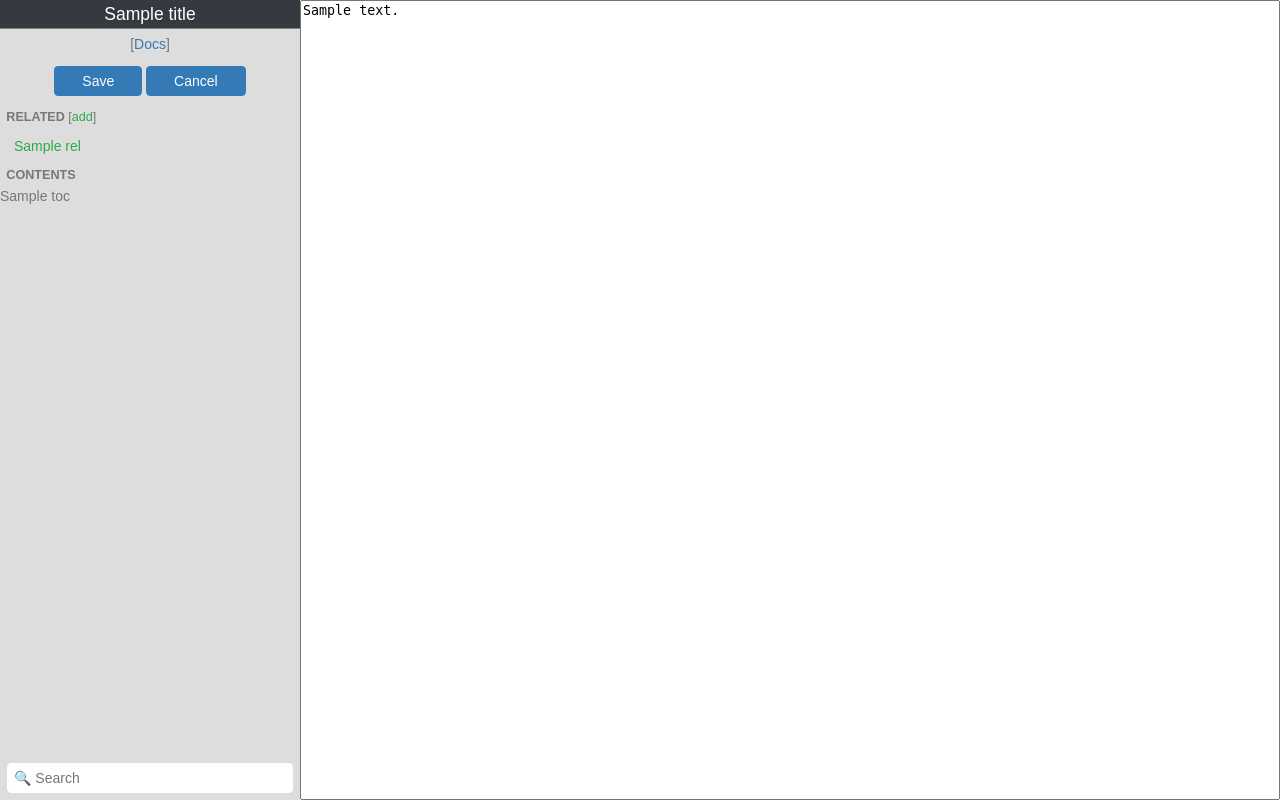
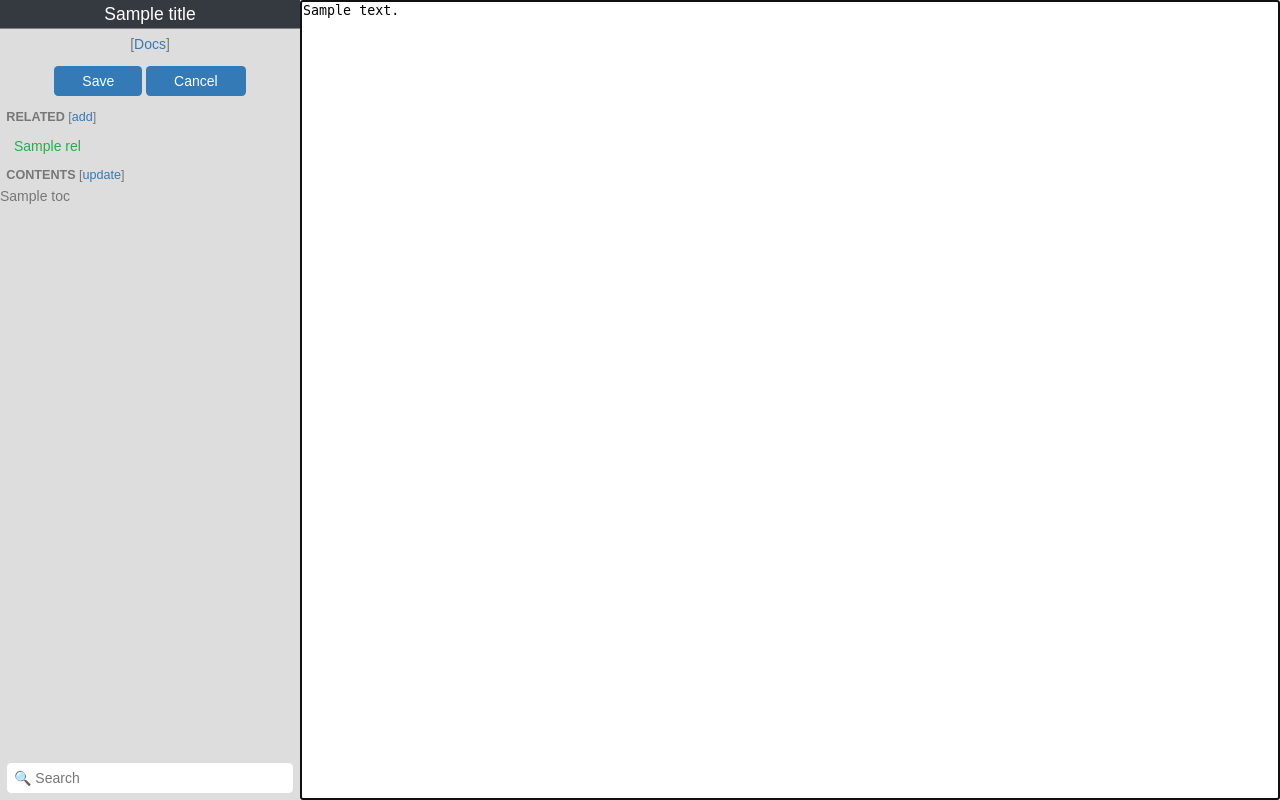
Before and after one commit to cu/silicon, a Flask app: template notes/templates/edit.html.j2 in a window 1280 px wide. Run offline with Flask 2, Linux system fonts and the light colour scheme; the template is opened without the code that fills it: most values are stand-ins (such as "Sample title", 1, 10 or a date in 2020); parts of the project's set-up code (start-up, migrations or seed data) failed here and were passed over.

Commit message:
implement update button on table of contents on edit page

```diff
--- a/notes/static/css/layout.css
+++ b/notes/static/css/layout.css
@@ -181,13 +181,13 @@
     margin-right: 1em;
 }
 
-.add-relation {
+.widget-title-span {
     text-transform: none;
     font-weight: normal;
 }
 
-#add-relation-btn {
-    color: var(--article-internal-link);
+.widget-title-btn {
+    color: var(--nav-page-links);
 }
 
 .related-page:hover .del-relation {
@@ -205,7 +205,7 @@
     color: var(--nav-alert-background);
 }
 
-#add-relation-btn:hover, .del-relation-btn:hover {
+.widget-title-btn:hover, .del-relation-btn:hover {
     text-decoration: underline;
     cursor: pointer;
 }
--- a/notes/static/js/widgets.js
+++ b/notes/static/js/widgets.js
@@ -18,36 +18,9 @@ function get_widget(target) {
 }
 
 /*
- * Set up delete button events.
+ * Set up relation add button event.
  */
-function del_btn_events() {
-    const del_btns = document.querySelectorAll(".del-relation-btn")
-    const widget = get_widget("#related-links");
-
-    del_btns.forEach(function(btn) {
-        const relative = btn.getAttribute("data-del-relative");
-        btn.addEventListener("click", (event) => {
-            const answer = window.confirm(`Delete this page's relationship to ${relative}?`);
-            if (answer === true) {
-                fetch(`${widget.url}/${relative}`, {
-                    method: "DELETE",
-                }).then(response => {
-                    return response.text();
-                }).then(html => {
-                    widget.element.innerHTML = html;
-                    del_btn_events();
-                })
-            }
-        });
-    });
-}
-
-
-/*
- * Set up all the page events.
- */
-window.addEventListener("load", function() {
-    // Add related page
+function relation_add_button() {
     document.querySelector("#add-relation-btn")
         .addEventListener("click", (event) => {
             const relative = window.prompt("Related page title");
@@ -69,16 +42,95 @@ window.addEventListener("load", function() {
                 if (response.ok) {
                     return response.text();
                 }
-                throw new Error(`Error fetching ${response.url}, got ${response.status}`)
+                throw new Error(`Error fetching ${response.url}, got ${response.status}`);
             })
             .then(html => {
                 widget.element.innerHTML = html;
-                del_btn_events();
+                relation_delete_buttons();
             })
             .catch(err => {
                 console.error(err);
             });
         });
+}
 
-    del_btn_events();
+/*
+ * Set up relation delete button events.
+ */
+function relation_delete_buttons() {
+    const del_btns = document.querySelectorAll(".del-relation-btn")
+    const widget = get_widget("#related-links");
+
+    del_btns.forEach(function(btn) {
+        const relative = btn.getAttribute("data-del-relative");
+        btn.addEventListener("click", (event) => {
+            const answer = window.confirm(`Delete this page's relationship to ${relative}?`);
+            if (answer === true) {
+                fetch(`${widget.url}/${relative}`, {
+                    method: "DELETE",
+                }).then(response => {
+                    return response.text();
+                }).then(html => {
+                    widget.element.innerHTML = html;
+                    relation_delete_buttons();
+                })
+            }
+        });
+    });
+}
+
+
+/*
+ * Set up the table of contents update button.
+ */
+function toc_update_button() {
+    if (!document.querySelector("#body-text")) {
+        // we're not on the edit page, nothing to do
+        return;
+    }
+
+    document.querySelector("#update-toc").style.visibility = 'visible';
+
+    document.querySelector("#update-toc-btn")
+        .addEventListener("click", (event => {
+            const widget = get_widget("#toc");
+
+            fetch(widget.url, {
+                method: "POST",
+                body: new URLSearchParams(
+                    {body: document.querySelector("#body-text").value}
+                ),
+                headers: new Headers({
+                    "Content-type": "application/x-www-form-urlencoded; charset=UTF-8"
+                })
+            })
+            .then(response => {
+                if (response.ok) {
+                    return response.text();
+                }
+                throw new Error(`Error fetching ${response.url}, got ${response.status}`);
+            })
+            .then(html => {
+                widget.element.innerHTML = html;
+            })
+            .catch(err => {
+                console.error(err);
+            });
+
+        }));
+}
+
+
+/*
+ * Set up all the page events.
+ */
+window.addEventListener("load", function() {
+    relation_add_button();
+    relation_delete_buttons();
+    toc_update_button();
+
+    const editor = document.querySelector("#body-text");
+    if (editor) {
+        editor.focus();
+    }
 });
--- a/notes/templates/macros.html.j2
+++ b/notes/templates/macros.html.j2
@@ -30,10 +30,10 @@
  # relatives: list of pages relatives as an array
  #}
 {% macro related(title, relatives) %}
-  <div class="nav-header" id="related-pages">
+  <div class="nav-header">
     Related
-    <span class="add-relation">
-      [<span id="add-relation-btn">add</span>]
+    <span class="widget-title-span">
+      [<span class="widget-title-btn" id="add-relation-btn">add</span>]
     </span>
   </div>
   <div id="related-links" data-widget-url="{{ url_for('page.get_relatives', title=title) }}">
@@ -47,8 +47,11 @@
  # toc: pre-rendered table of contents
  #}
 {% macro table_of_contents(title, toc) %}
-  {% if toc %}
-  <div class="nav-header">Contents</div>
-  <div id="toc">{{ toc }}</div>
-  {% endif %}
+  <div class="nav-header">
+    Contents
+    <span class="widget-title-span" id="update-toc" style="visibility: hidden">
+      [<span class="widget-title-btn" id="update-toc-btn">update</span>]
+    </span>
+  </div>
+  <div id="toc" data-widget-url="{{ url_for('page.toc') }}">{{ toc }}</div>
 {% endmacro %}
```
Also changed, not shown: notes/views.py (+5 -8 lines), tests/test_toc.py (+1 -2 lines).
